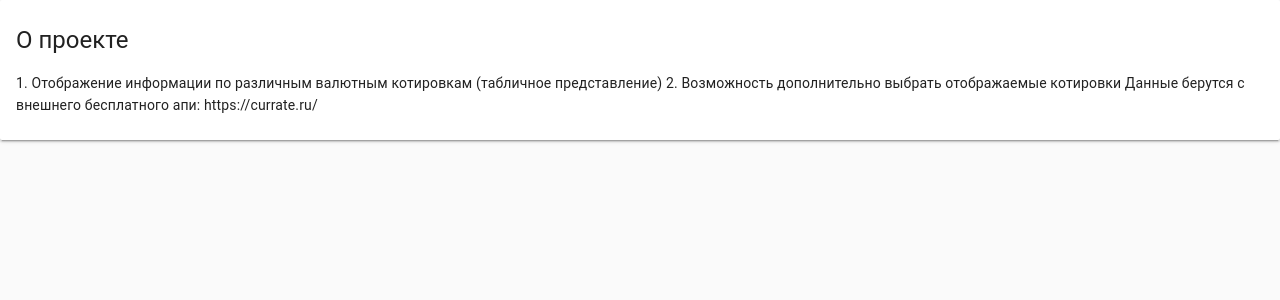
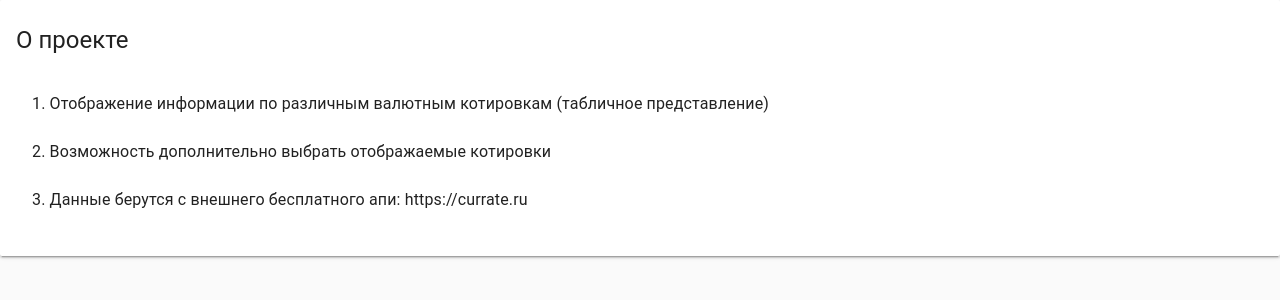
Before and after one commit to zzsataniczz/vue-course, a Vue app: page /about in a window 1280 px wide. Shown: the top 300 px of the page. Built offline with nearby package versions, Linux system fonts and the light colour scheme; the HTML template or start-up script is replaced by a standard one.

Commit message:
Произвел небольшой рефакторинг

```diff
--- a/src/components/About.vue
+++ b/src/components/About.vue
@@ -6,10 +6,17 @@
             </md-card-header>
 
             <md-card-content>
-                1. Отображение информации по различным валютным котировкам (табличное представление)
-                2. Возможность дополнительно выбрать отображаемые котировки
-
-                Данные берутся с внешнего бесплатного апи: https://currate.ru/
+                <md-list>
+                    <md-list-item>
+                        <span class="md-list-item-text">1. Отображение информации по различным валютным котировкам (табличное представление)</span>
+                    </md-list-item>
+                    <md-list-item>
+                        <span class="md-list-item-text">2. Возможность дополнительно выбрать отображаемые котировки</span>
+                    </md-list-item>
+                    <md-list-item>
+                        <span class="md-list-item-text">3. Данные берутся с внешнего бесплатного апи: https://currate.ru</span>
+                    </md-list-item>
+                </md-list>
             </md-card-content>
         </md-card>
     </div>
--- a/stubs/index.html
+++ b/stubs/index.html
@@ -7,7 +7,7 @@
     <title>Занятие по VueJS</title>
 </head>
 <body>
-    <div id="app">Этот текст будет заменен на vuejs приложение</div>
+    <div id="app">Загрузка данных</div>
     <script src="./main.js"></script>
 </body>
 <style>
```
